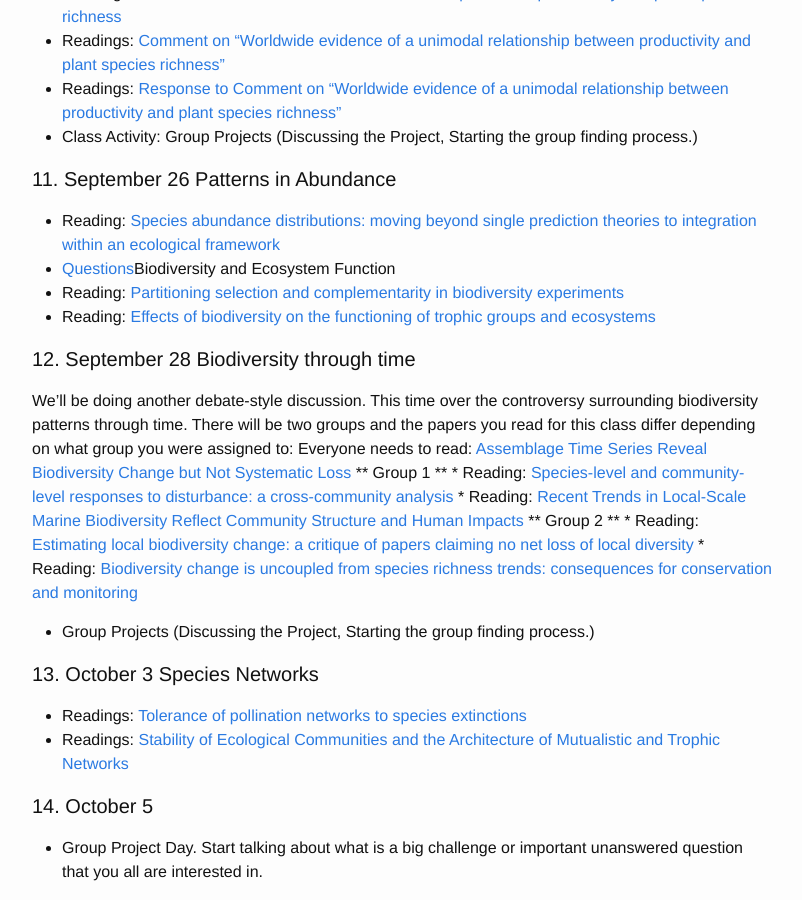
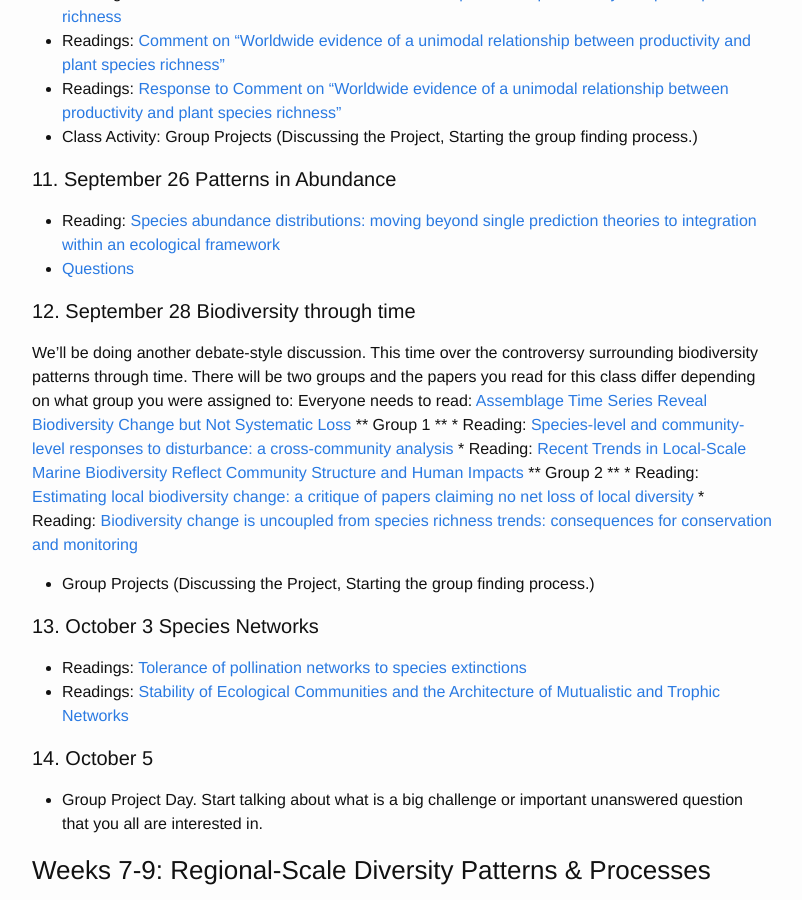
Before and after one commit to skmorgane/biodiversity-course, a Jekyll site: the page built from schedule.md, in a window 1280 px wide and 900 px high, scrolled down 2204 px. Shown: the whole window, without its empty margins (238-1040 px from the left). Built offline with Jekyll 4.4.1, drawn with Linux system fonts in a browser that asks for light colours.

Commit message:
Fixed schedule mistake
This commit removes biodiversity-ecosystem function.

```diff
--- a/schedule.md
+++ b/schedule.md
@@ -68,9 +68,7 @@ For class you will break into small groups to figure out what you think is going
 
 #### 11. September 26 Patterns in Abundance
 * Reading: [Species abundance distributions: moving beyond single prediction theories to integration within an ecological framework](https://doi.org/10.1111/j.1461-0248.2007.01094.x)
-* [Questions]({{ site.baseurl }}/questions/class8)Biodiversity and Ecosystem Function
-* Reading: [Partitioning selection and complementarity in biodiversity experiments](https://doi.org/10.1038/35083573)
-* Reading: [Effects of biodiversity on the functioning of trophic groups and ecosystems](https://doi.org/10.1038/nature05202)
+* [Questions]({{ site.baseurl }}/questions/class8)
 
 #### 12. September 28 Biodiversity through time
 We'll be doing another debate-style discussion. This time over the controversy surrounding biodiversity patterns through time.
```
